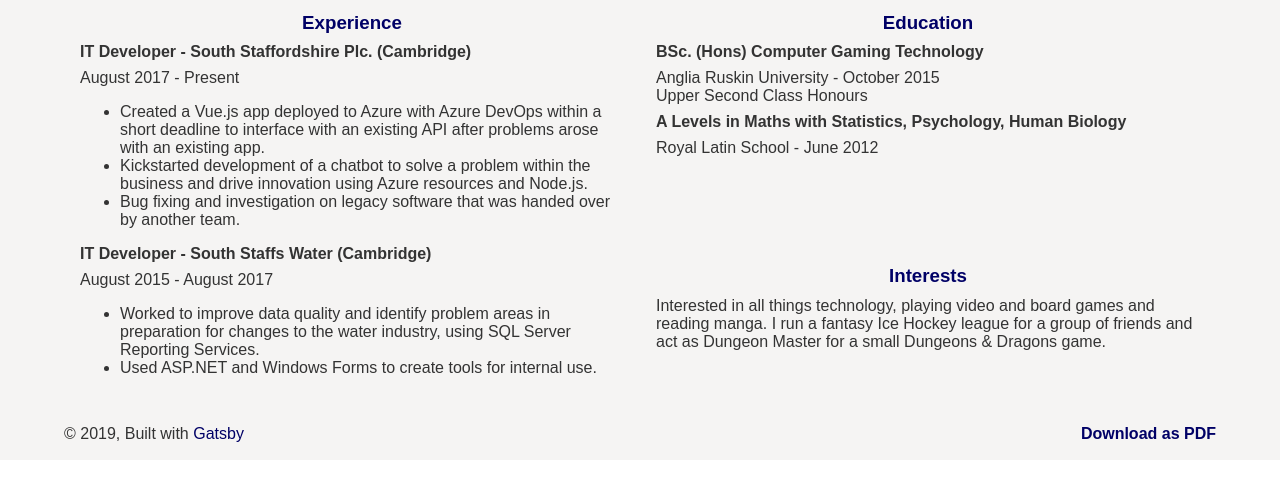
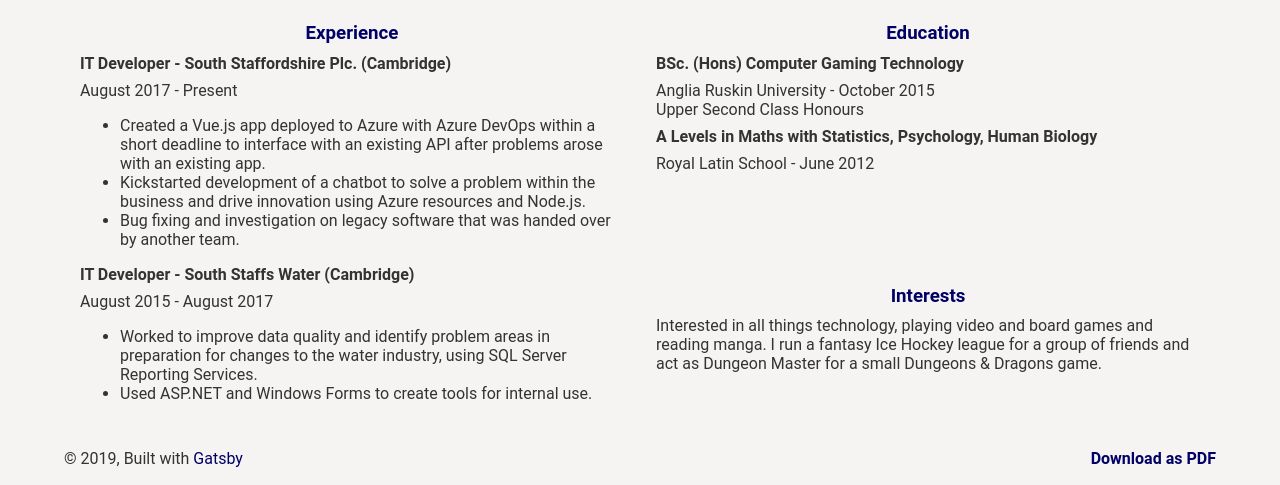
Before and after one commit to lkennxyz/cv, a Gatsby site: page / in a window 1280 px wide. Shown: the part 400-885 px from the top of the page. Before the commit the page ends 860 px from the top, so only its background shows below. Built offline with nearby package versions, Linux system fonts and the light colour scheme; Gatsby itself is replaced by a stand-in of ours.

Commit message:
Added roboto font for pdf consistency

```diff
--- a/src/styles/_base.scss
+++ b/src/styles/_base.scss
@@ -1,5 +1,6 @@
 html {
-  font-family: sans-serif;
+  @import url('https://fonts.googleapis.com/css?family=Roboto&display=swap');
+  font-family: 'Roboto', sans-serif;
   -ms-text-size-adjust: 100%;
   -webkit-text-size-adjust: 100%;
   height: 100%;
```
